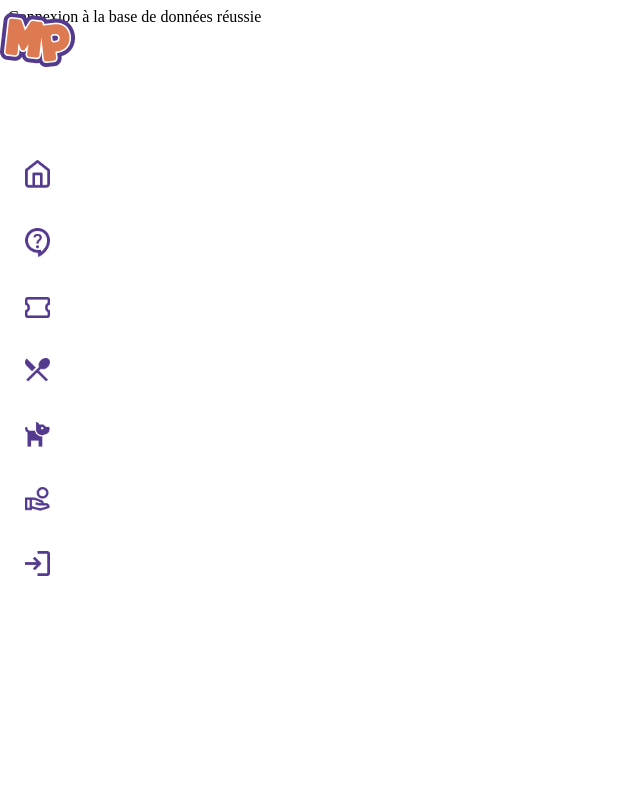
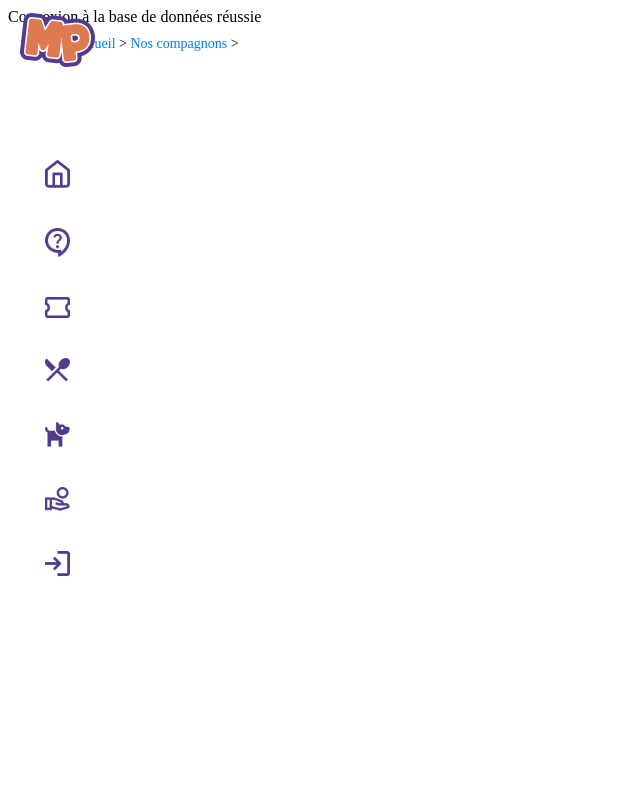
Before and after one commit to Sadjop/SAE-301, a PHP site: page /animal.php?id=1 in a window 1280 px wide. Shown: the whole page, without its empty margins (0-640 px from the left). Run offline with PHP 8.4, Linux system fonts and the light colour scheme; data that the repository does not hold is empty.

Commit message:
ajout fil d'arianne, page animaux
Ajout d'un fil d'arianne sur les pages, code replicable pour toute les nouvelles pages à créer, adaptation de la navbar, ajout de certains commentaire qui permettra de mieux comprendre la structure du code

```diff
--- a/animal.php
+++ b/animal.php
@@ -58,14 +58,28 @@ $cat = $tabpet['nom_cat'];
     <!-- navbar -->
     <?php include("element/navbar.php") ?>
 
+    <main class="main-content">
+
+        <!-- Fil d'arianne  -->
+        <div class="fil_arianne">
+            <a href="index.php">Accueil</a> &gt;
+            <a href="animaux.php">Nos compagnons</a> &gt;
+            <span>
+                <?php echo $nom ?>
+            </span>
+        </div>
+
         <div class="animal_container">
 
+            <!-- Image -->
             <div class="animal_wrapper">
                 <section class="animal_image">
                     <img src="<?php echo $tabpet['path'] ?>" alt="">
                 </section>
             </div>
 
+
+            <!-- Description -->
             <div class="animal_wrapper">
                 <h1 class="animal_name">
                     <?php echo $nom ?>
@@ -77,7 +91,7 @@ $cat = $tabpet['nom_cat'];
                 </section>
             </div>
         </div>
-
+    </main>
 </body>
 
 </html>
--- a/css/style.css
+++ b/css/style.css
@@ -1,3 +1,19 @@
+/* fil d'arianne */
+.fil_arianne {
+    font-size: 14px;
+    margin: 10px 0;
+}
+
+.fil_arianne a {
+    text-decoration: none;
+    color: #007bff; /* Couleur des liens */
+}
+
+.fil_arianne a:hover {
+    text-decoration: underline; /* Souligner le lien au survol */
+}
+
+
 /* Page Accueil */
 
 .body_accueil {
@@ -5,13 +21,13 @@
 }
 
 .body_accueil main {
-    margin-left: 75px;
+    margin-left: 5vw;
 }
 
 .pet_card {
     display: inline-block;
-  width: calc(33.33% - 20px);
-  margin: 10px;
+    width: calc(20% - 20px);
+    margin: 2vw;
     padding: 10px;
     border: 1px solid #ccc;
     border-radius: 5px;
@@ -39,14 +55,14 @@
 .side-nav{
     position: fixed;
     height: 100vh;
-    left: 0;
+    left: 2vw;
     top: 0;
   }
 
   /*pour cacher la barre*/
   .wrapper_nav {
     height: 100vh;
-    width: 75px;
+    width: 5vw;
   }
 
   .logo {
@@ -93,7 +109,7 @@
   }
 
   .main-content {
-    padding-left: 75px;
+    padding-left: 5vw;
   }
 
   .repas {
@@ -137,7 +153,9 @@
   ;
 
 
-/* Page Animal */
+
+
+/* Page Animal individuel*/
 
 .animal_container {
   display: flex;
--- a/element/navbar.php
+++ b/element/navbar.php
@@ -12,10 +12,15 @@
     <!-- Navbar -->
 
     <nav class="side-nav">
+
+
         <div class="wrapper_nav">
-            <div class="logo">
-                <img src="img/sidebar/logo.png" alt="">
-            </div>
+            <a href="index.php" class="nav_link">
+                <div class="logo">
+                    <img src="img/sidebar/logo.png" alt="">
+                </div>
+
+            </a>
 
             <a href="index.php" class="nav-link">
                 <div class="nav-bloc n-1">
@@ -53,7 +58,7 @@
                 </div>
             </a>
 
-            <a href="animaux.html" class="nav-link">
+            <a href="animaux.php" class="nav-link">
                 <div class="nav-bloc n-5">
                     <div class="nav-image-container">
                         <img src="img/sidebar/animaux.png" alt="">
```
Also changed, not shown: animaux.php (added, +65 -0 lines), index.php (+9 -2 lines). Lines whose indentation alone changed are shown as unchanged.
